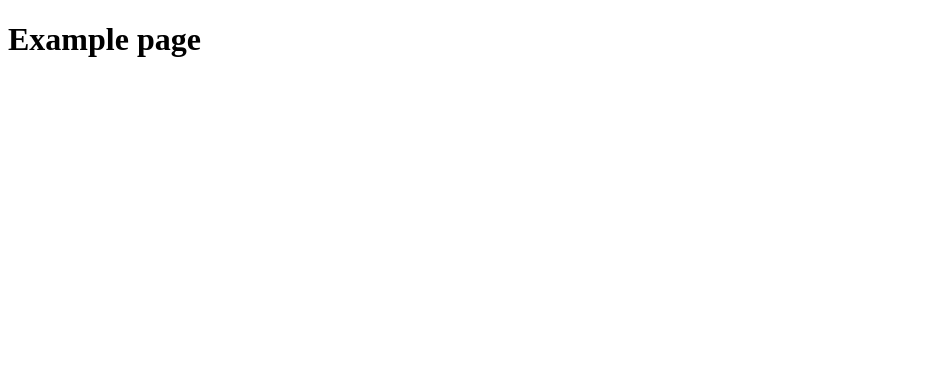
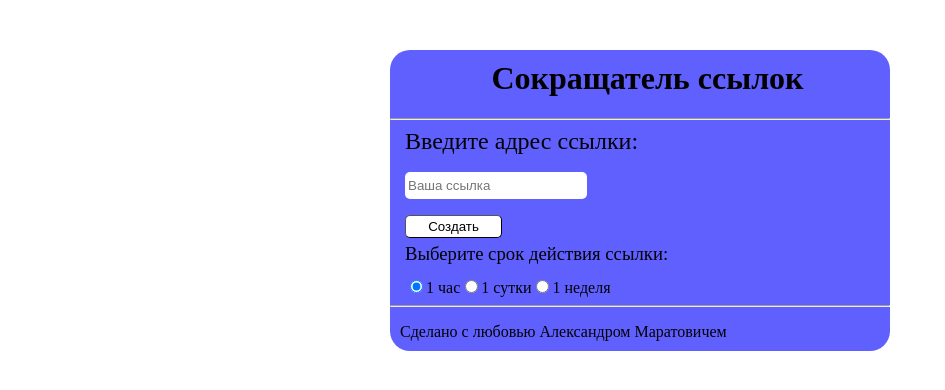
Before and after one commit to Mrsuper125/link-shortener-frontend, a React (Vite) app: page / in a window 1280 px wide. Shown: the top 390 px of the page, without its empty margins (0-945 px from the left). Built offline with nearby package versions, Linux system fonts and the light colour scheme.

Commit message:
design for link creation form

```diff
--- a/src/pages/home.tsx
+++ b/src/pages/home.tsx
@@ -1,10 +1,40 @@
-import React from 'react';
+import React, {useState} from 'react';
+import "../shared/styles.css"
 
 const Home = () => {
+    const [selected, setSelected] = useState('hour');
     return (
-        <h1>
-          Example page
-        </h1>
+        <form className={"create-link-form"} onSubmit={(e) => e.preventDefault()}>
+            <h1 className={"header"}>Сокращатель ссылок</h1>
+            <hr/>
+            <div className={"form-items"}>
+                <h2 className={"instruction"}> Введите адрес ссылки:</h2>
+                <div className={"field-with-comment"}>
+                    <input type={"url"} placeholder={"Ваша ссылка"} className={"field"}/>
+                    <p className={"comment"} id={"comment"}>Норм</p>
+                </div>
+                <div>
+                    <button className={"create-button"}>Создать</button>
+                </div>
+                <h3 className={"instruction"}>Выберите срок действия ссылки:</h3>
+                <div className={"radio-group"}>
+                    <div>
+                        <input type={"radio"} className={"radio"} name={"expireDate"} id = {"hour"} checked={selected === "hour"} onChange={(event)=>setSelected(event.target.id)}/>
+                        <label className={"radio-label"}>1 час</label>
+                    </div>
+                    <div>
+                        <input type={"radio"} className={"radio"} name={"expireDate"} id = {"day"} checked={selected === "day"} onChange={(event)=>setSelected(event.target.id)}/>
+                        <label className={"radio-label"}>1 сутки</label>
+                    </div>
+                    <div>
+                        <input type={"radio"} className={"radio"} name={"expireDate"} id = {"week"} checked={selected === "week"} onChange={(event)=>setSelected(event.target.id)}/>
+                        <label className={"radio-label"}>1 неделя</label>
+                    </div>
+                </div>
+            </div>
+            <hr/>
+            <p className={"credits"}>Сделано с любовью Александром Маратовичем</p>
+        </form>
     );
 };
 
--- /dev/null
+++ b/src/shared/styles.css
@@ -0,0 +1,80 @@
+.create-link-form{
+    background-color: #6060ff;
+    border-radius: 20px;
+    vertical-align: top;
+    horiz-align: center;
+    margin-top: 50px;
+    margin-bottom: 50px;
+    min-width: 200px;
+    min-height: 300px;
+    margin-left: auto;
+    margin-right: auto;
+    max-width: 500px;
+    max-height: 500px;
+}
+
+.header{
+    padding-left: 15px;
+    padding-top: 10px;
+    text-align: center;
+}
+
+.form-items > *{
+    margin-top: 5px;
+    margin-bottom: 5px;
+    margin-left: 15px;
+}
+
+.instruction{
+    font-weight: normal;
+    font-family: "Times New Roman", serif;
+}
+
+.field{
+    padding-left: 3px;
+    min-height: 25px;
+    horiz-align: center;
+    border-radius: 5px;
+    border: 2px black;
+}
+
+.field-with-comment > *{
+    display: inline-block;
+}
+
+.comment{
+    padding-left: 5px;
+    font-size: medium;
+    color: #dc1111;
+    visibility: hidden;
+}
+
+.create-button{
+    border-radius: 5px;
+    border-width: 1px;
+    padding: 3px 3px 3px 3px;
+    min-width: 20%;
+    background-color: white;
+    font-family: Arial, serif;
+}
+
+.radio-group > *{
+    margin-top: 5px;
+    display: inline-block;
+}
+
+.radio{
+    margin-top: 5px;
+    vertical-align: center;
+    display: inline-block;
+}
+
+.radio-label{
+    vertical-align: center;
+    display: inline-block;
+}
+
+.credits{
+    margin-left: 10px;
+    padding-bottom: 10px;
+}
```
